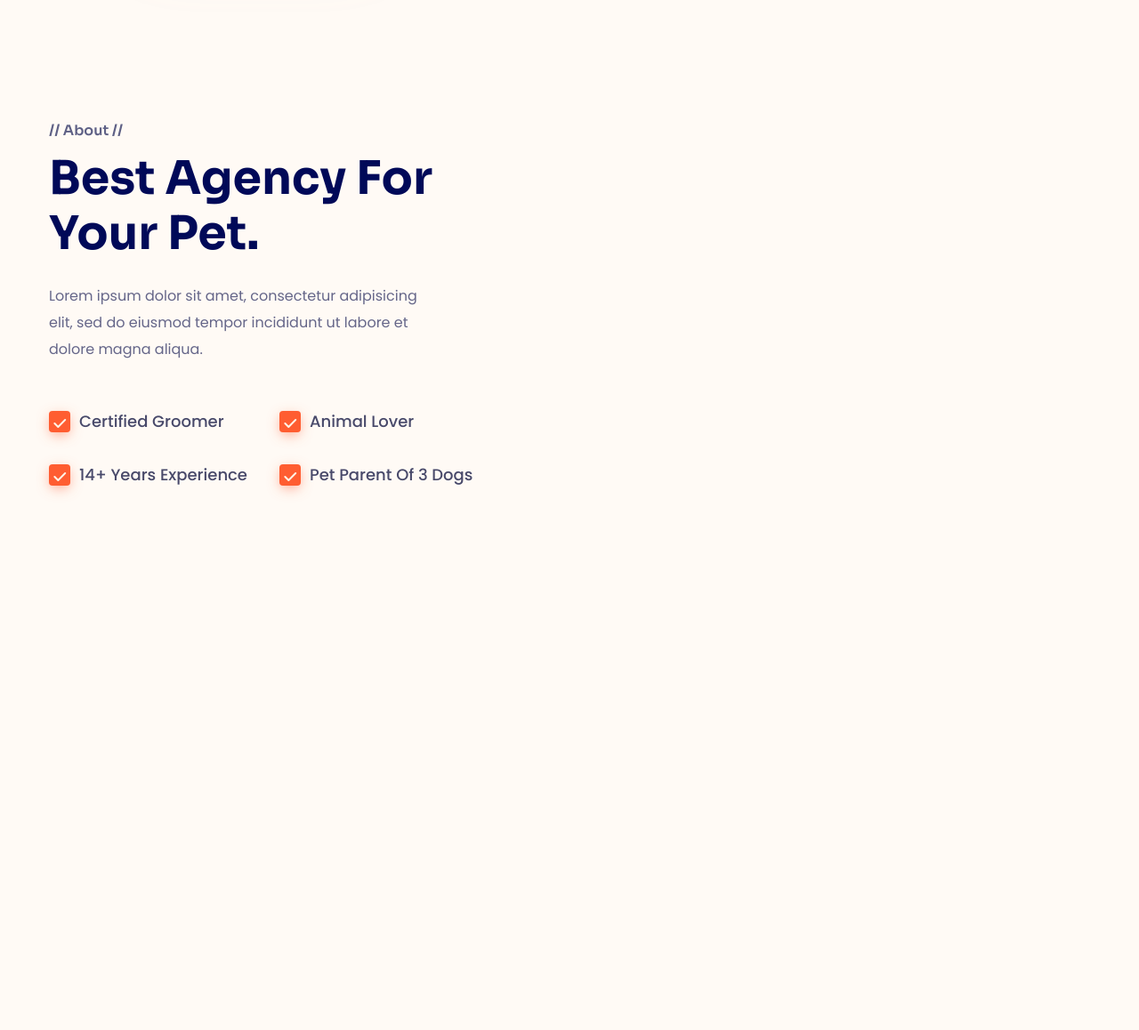
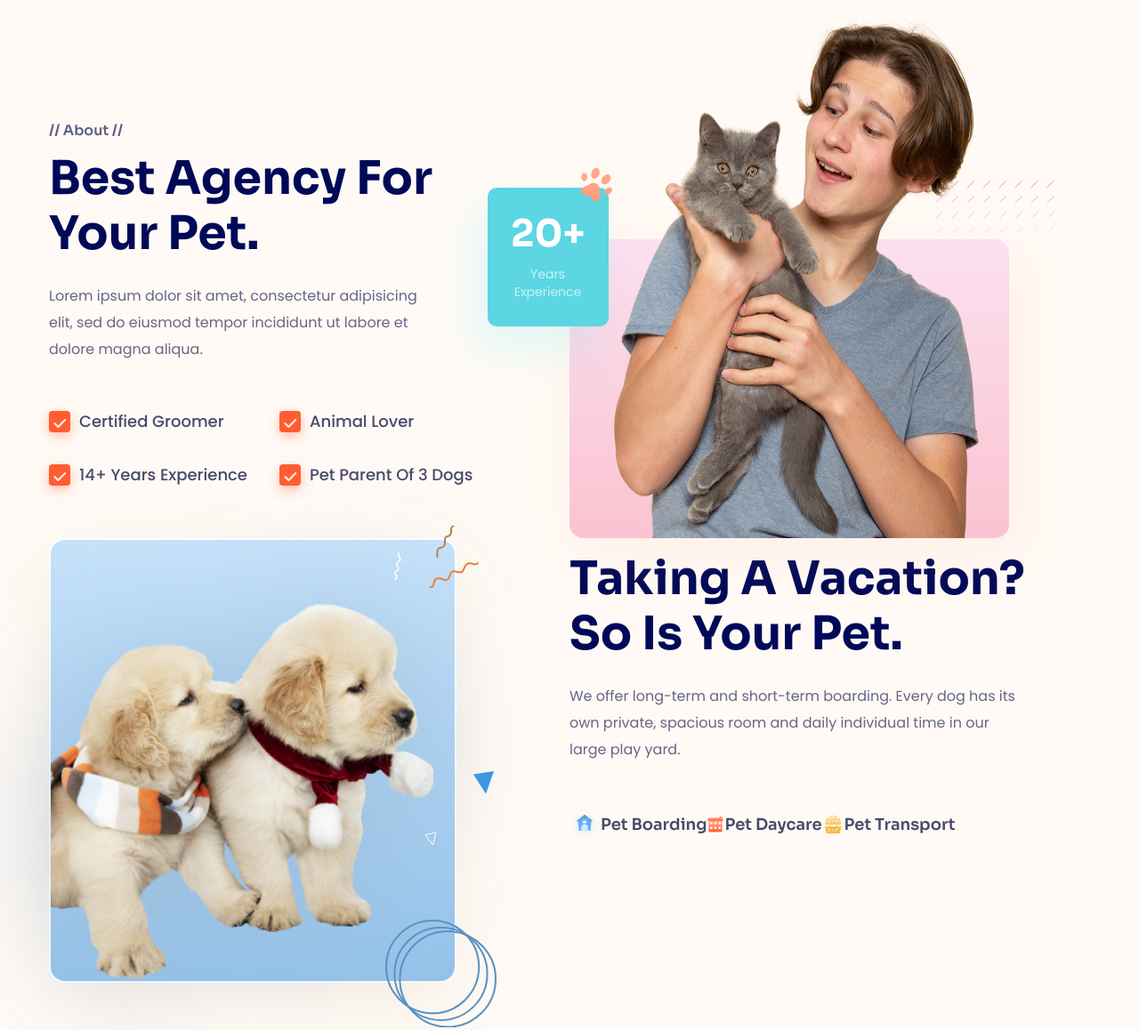
Before and after one commit to ghuy311/htmlcss-04, a plain HTML site: page index.html in a window 1280 px wide. Shown: the part 832-1990 px from the top of the page at 89% size. Drawn offline with Linux system fonts and the light colour scheme.

Commit message:
about us

```diff
--- a/assets/css/styles.css
+++ b/assets/css/styles.css
@@ -80,7 +80,7 @@ button {
     cursor: pointer;
 }
 
-.btn--primary {
+.-primary {
     color: #fff;
     background: var(--primary-color);
     border-color: var(--primary-color);
@@ -95,6 +95,7 @@ button {
     height: 20px;
     border-radius: 50%;
     background: #fff;
+    box-shadow: 4px 3px 10px -1px #BF290066;
 }
 
 /* Header */
@@ -315,6 +316,7 @@ button {
     width: 444px;
 }
 
+
 .about__checklist {
     display: grid;
     grid-template-columns: auto auto;
@@ -350,3 +352,163 @@ button {
     left: 5px;
     content: url(../icons/check.svg);
 }
+
+.about__media-first {
+    margin-top: 130px;
+    position: relative;
+    width: 494px;
+    height: 336px;
+    border-radius: 16px;
+    background: linear-gradient(180deg, #FCE0EF 0%, #FAC3D1 100%);
+    box-shadow: 11px 18px 65px 0px #FF9B791F;
+}
+
+.about__media-first__img {
+    position: absolute;
+    width: 450px;
+    height: 602px;
+    bottom: 0px;
+    left: 20px;
+}
+
+.about__media-first__text {
+    position: absolute;
+    left: -92px;
+    bottom: 238px;
+    width: 136px;
+    height: 156px;
+    border-radius: 10px;
+    background-color: #5BD6E2;
+    box-shadow: -15px 26px 48px 0px #55F0FF2B;
+}
+
+.about__media-first__strong {
+    margin: 31px 26px 14px 26px;
+    display: block;
+    font-family: Sora;
+    font-weight: 700;
+    font-size: 4.2rem;
+    line-height: 1;
+    color: #fff;
+}
+
+.about__media__desc {
+    margin: 0 26px;
+    width: 83px;
+    font-family: Poppins;
+    font-weight: 400;
+    font-size: 1.4rem;
+    line-height: 1.428;
+    text-align: center;
+    color: #C6F4F9;
+}
+
+.about__media-first::before {
+    position: absolute;
+    content: url(../icons/Union.svg);
+    z-index: 3;
+    left: -6px;
+    top: -96px;
+}
+
+.about__media-first::after {
+    position: absolute;
+    content: url(../icons/about-decor-2.svg);
+    z-index: -1;
+    top: -66px;
+    left: 411px;
+}
+
+.about__media-second {
+    position: relative;
+    width: 458px;
+    height: 500px;
+    border-radius: 18px;
+    border-width: 2px;
+    background: linear-gradient(180deg, #C6E2FA 0%, #94C2EA 100%);
+    border: 2px solid #FFFFFF;
+    box-shadow: 0px 17px 77px -8px #BEA58B2B;
+}
+
+.about__media-second__img {
+    position: absolute;
+    width: 458px;
+    height: 500px;
+    filter: drop-shadow(0px 3px 63px rgba(153, 183, 208, 0.59));
+    object-fit: cover;
+    object-position: -188px center;
+    bottom: -33px;
+}
+
+.about--decor-3,
+.about--decor-4,
+.about--decor-5,
+.about--decor-6,
+.about--decor-7,
+.about--decor-8 {
+    position: absolute;
+}
+
+.about--decor-3 {
+    top: 427px;
+    right: -47px;
+}
+
+.about--decor-4 {
+    top: 328px;
+    right: 20px;
+}
+
+.about--decor-5 {
+    top: 260px;
+    right: -44px;
+}
+
+.about--decor-6 {
+    top: 12.5px;
+    right: 60px;
+}
+
+.about--decor-7 {
+    top: 25px;
+    right: -27px;
+}
+
+.about--decor-8 {
+    top: -16px;
+    right: 0px;
+}
+
+.about__media-second {
+    align-self: flex-end;
+}
+
+.about__heading--wide {
+    width: 543px;
+}
+
+.about-row {
+    width: 557px;
+    display: flex;
+    justify-content: space-between;
+}
+
+.about-row__item {
+    display: flex;
+    align-items: center;
+}
+
+.about__desc--wide {
+    width: 511px;
+    margin-bottom: 52px;
+}
+
+.about-row-title {
+    font-family: Sora;
+    font-weight: 600;
+    font-size: 18px;
+    line-height: 18px;
+    letter-spacing: 0%;
+    color: #48496A;
+    white-space: nowrap;
+}
--- a/index.html
+++ b/index.html
@@ -187,9 +187,91 @@
                 <span class="about__check-item"> Pet Parent Of 3 Dogs </span>
               </div>
             </section>
-            <div class="about__media"></div>
-            <div class="about__media"></div>
-            <section class="about__content"></section>
+            <div class="about__media-first">
+              <img
+                src="./assets/img/about-us-01.png"
+                alt="Best Agency For Your Pet."
+                class="about__media-first__img"
+              />
+              <div class="about__media-first__text">
+                <p><strong class="about__media-first__strong">20+</strong></p>
+                <p class="about__media__desc">Years Experience</p>
+              </div>
+            </div>
+
+            <div class="about__media-second">
+              <img
+                src="./assets/img/about-us-02.png"
+                alt="Taking A Vacation? So Is Your Pet."
+                class="about__media-second__img"
+              />
+              <img
+                src="./assets/icons/about-decor-3.svg"
+                alt=""
+                class="about--decor-3"
+              />
+              <img
+                src="./assets/icons/about-decor-4.svg"
+                alt=""
+                class="about--decor-4"
+              />
+              <img
+                src="./assets/icons/about-decor-5.svg"
+                alt=""
+                class="about--decor-5"
+              />
+              <img
+                src="./assets/icons/about-decor-6.svg"
+                alt=""
+                class="about--decor-6"
+              />
+              <img
+                src="./assets/icons/about-decor-7.svg"
+                alt=""
+                class="about--decor-7"
+              />
+              <img
+                src="./assets/icons/about-decor-8.svg"
+                alt=""
+                class="about--decor-8"
+              />
+            </div>
+            <section class="about__content">
+              <h2 class="about__heading section-heading about__heading--wide">
+                Taking A Vacation? So Is Your Pet.
+              </h2>
+              <p class="about__desc section__desc about__desc--wide">
+                We offer long-term and short-term boarding. Every dog has its
+                own private, spacious room and daily individual time in our
+                large play yard.
+              </p>
+              <div class="about-row">
+                <div class="about-row__item">
+                  <img
+                    src="./assets/icons/about-row-1.svg"
+                    alt=""
+                    class="about-row-img"
+                  />
+                  <p class="about-row-title">Pet Boarding</p>
+
+                  <div class="about-row__item">
+                  <img
+                    src="./assets/icons/about-row-2.svg"
+                    alt=""
+                    class="about-row-img"
+                  />
+                  <p class="about-row-title">Pet Daycare</p>
+
+                  <div class="about-row__item">
+                  <img
+                    src="./assets/icons/about-row-3.svg"
+                    alt=""
+                    class="about-row-img"
+                  />
+                  <p class="about-row-title">Pet Transport</p>
+                </div>
+              </div>
+            </section>
           </div>
         </div>
       </section>
```
Also changed, not shown: assets/icons/Union.svg (added), assets/icons/about-decor-2.svg (added), assets/icons/about-decor-3.svg (added), assets/icons/about-decor-4.svg (added), assets/icons/about-decor-5.svg (added), assets/icons/about-decor-6.svg (added), assets/icons/about-decor-7.svg (added), assets/icons/about-decor-8.svg (added), assets/icons/about-row-1.svg (added), assets/icons/about-row-2.svg (added), assets/icons/about-row-3.svg (added), assets/img/about-us-01.png (added), assets/img/about-us-02.png (added).
